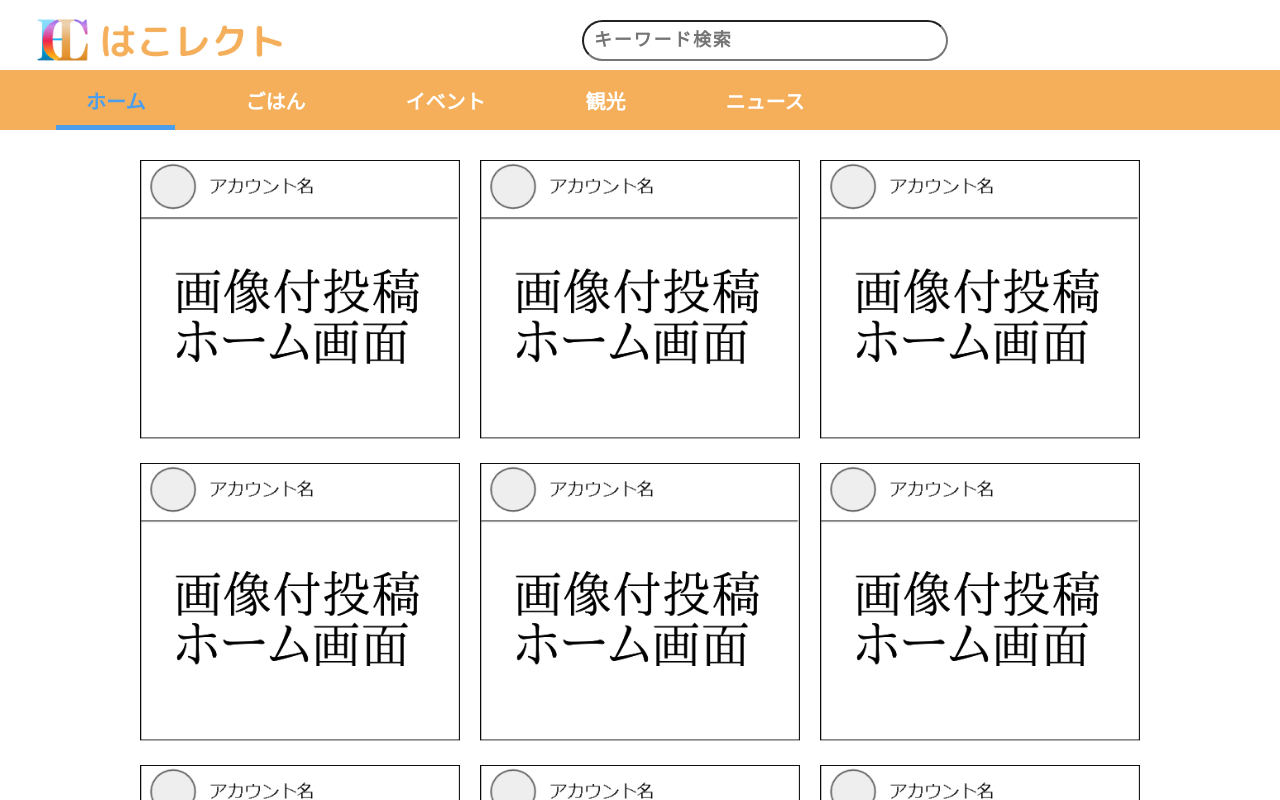
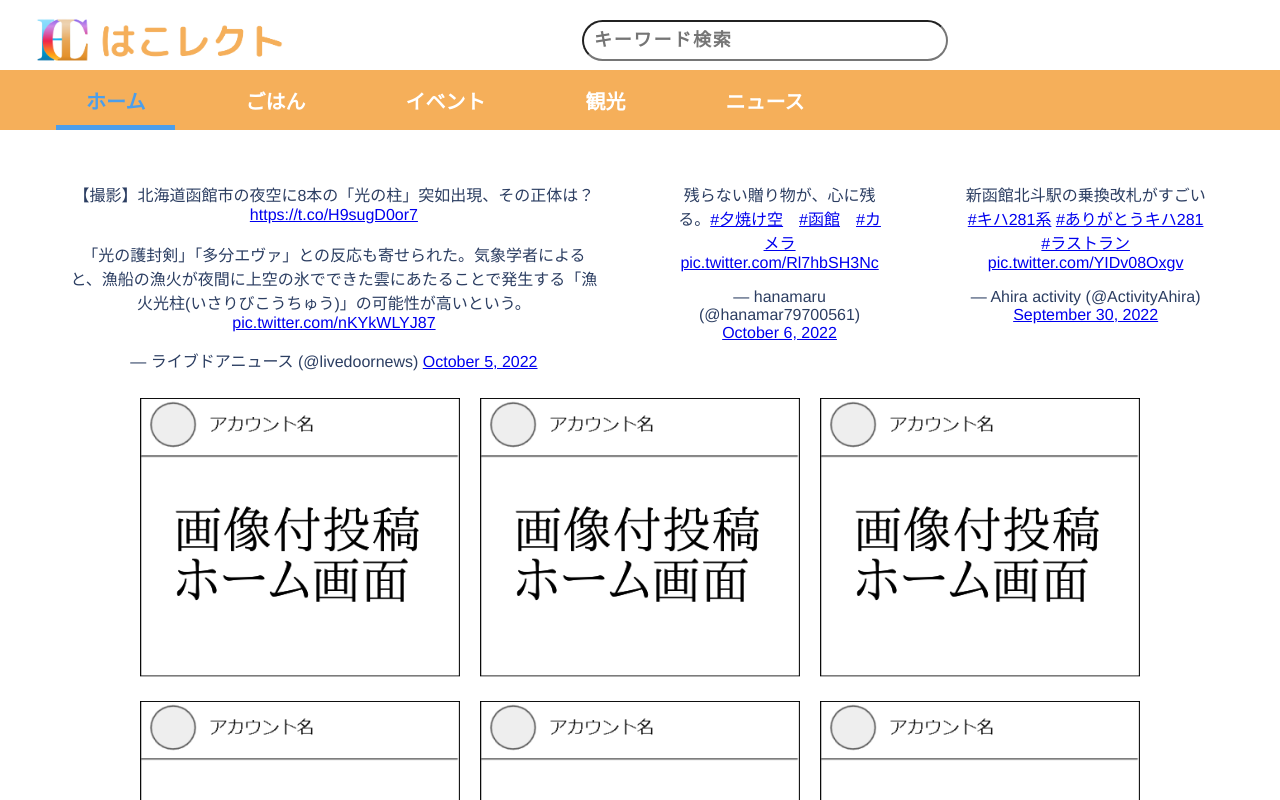
Before and after one commit to funswift/swift2022c, a Vue app in the folder HaCollect/: page / in a window 1280 px wide. Shown: the top 800 px of the page. Built offline with nearby package versions, Linux system fonts and the light colour scheme.

Commit message:
とりあえず、Twitterの投稿を3件埋め込みました

```diff
--- a/HaCollect/index.html
+++ b/HaCollect/index.html
@@ -13,6 +13,7 @@
 <body>
     <div id="app"></div>
     <script type="module" src="/src/main.js"></script>
+    <script async src="https://platform.twitter.com/widgets.js" charset="utf-8"></script>
 </body>
 
 </html>
--- a/HaCollect/src/components/topPage.vue
+++ b/HaCollect/src/components/topPage.vue
@@ -22,7 +22,14 @@
         </nav>
     </div>
     <div class="hello">
-        <div class="infomation">
+
+            <div class="tweet">
+            <blockquote class="twitter-tweet"><p lang="ja" dir="ltr">【撮影】北海道函館市の夜空に8本の「光の柱」突如出現、その正体は？<a href="https://t.co/H9sugD0or7">https://t.co/H9sugD0or7</a><br><br>「光の護封剣」「多分エヴァ」との反応も寄せられた。気象学者によると、漁船の漁火が夜間に上空の氷でできた雲にあたることで発生する「漁火光柱(いさりびこうちゅう)」の可能性が高いという。 <a href="https://t.co/nKYkWLYJ87">pic.twitter.com/nKYkWLYJ87</a></p>&mdash; ライブドアニュース (@livedoornews) <a href="https://twitter.com/livedoornews/status/1577641000062681089?ref_src=twsrc%5Etfw">October 5, 2022</a></blockquote>
+            <blockquote class="twitter-tweet"><p lang="ja" dir="ltr">残らない贈り物が、心に残る。<a href="https://twitter.com/hashtag/%E5%A4%95%E7%84%BC%E3%81%91%E7%A9%BA?src=hash&amp;ref_src=twsrc%5Etfw">#夕焼け空</a>　<a href="https://twitter.com/hashtag/%E5%87%BD%E9%A4%A8?src=hash&amp;ref_src=twsrc%5Etfw">#函館</a>　<a href="https://twitter.com/hashtag/%E3%82%AB%E3%83%A1%E3%83%A9?src=hash&amp;ref_src=twsrc%5Etfw">#カメラ</a> <a href="https://t.co/Rl7hbSH3Nc">pic.twitter.com/Rl7hbSH3Nc</a></p>&mdash; hanamaru (@hanamar79700561) <a href="https://twitter.com/hanamar79700561/status/1577974089888587779?ref_src=twsrc%5Etfw">October 6, 2022</a></blockquote>
+            <blockquote class="twitter-tweet"><p lang="ja" dir="ltr">新函館北斗駅の乗換改札がすごい<a href="https://twitter.com/hashtag/%E3%82%AD%E3%83%8F281%E7%B3%BB?src=hash&amp;ref_src=twsrc%5Etfw">#キハ281系</a> <a href="https://twitter.com/hashtag/%E3%81%82%E3%82%8A%E3%81%8C%E3%81%A8%E3%81%86%E3%82%AD%E3%83%8F281?src=hash&amp;ref_src=twsrc%5Etfw">#ありがとうキハ281</a> <a href="https://twitter.com/hashtag/%E3%83%A9%E3%82%B9%E3%83%88%E3%83%A9%E3%83%B3?src=hash&amp;ref_src=twsrc%5Etfw">#ラストラン</a> <a href="https://t.co/YIDv08Oxgv">pic.twitter.com/YIDv08Oxgv</a></p>&mdash; Ahira activity (@ActivityAhira) <a href="https://twitter.com/ActivityAhira/status/1575637406325215232?ref_src=twsrc%5Etfw">September 30, 2022</a></blockquote>
+
+            </div>
+            <div class="infomation">
             <img src="../assets/emptyInfo/emptyInfo_1.png">
             <img src="../assets/emptyInfo/emptyInfo_1.png">
             <img src="../assets/emptyInfo/emptyInfo_1.png">
@@ -155,4 +162,10 @@ hr {
         width: 80%;
     }
 }
+
+.tweet {
+    display:flex;
+    margin-right: 30px;
+    margin-left: 30px;
+}
 </style>
```
